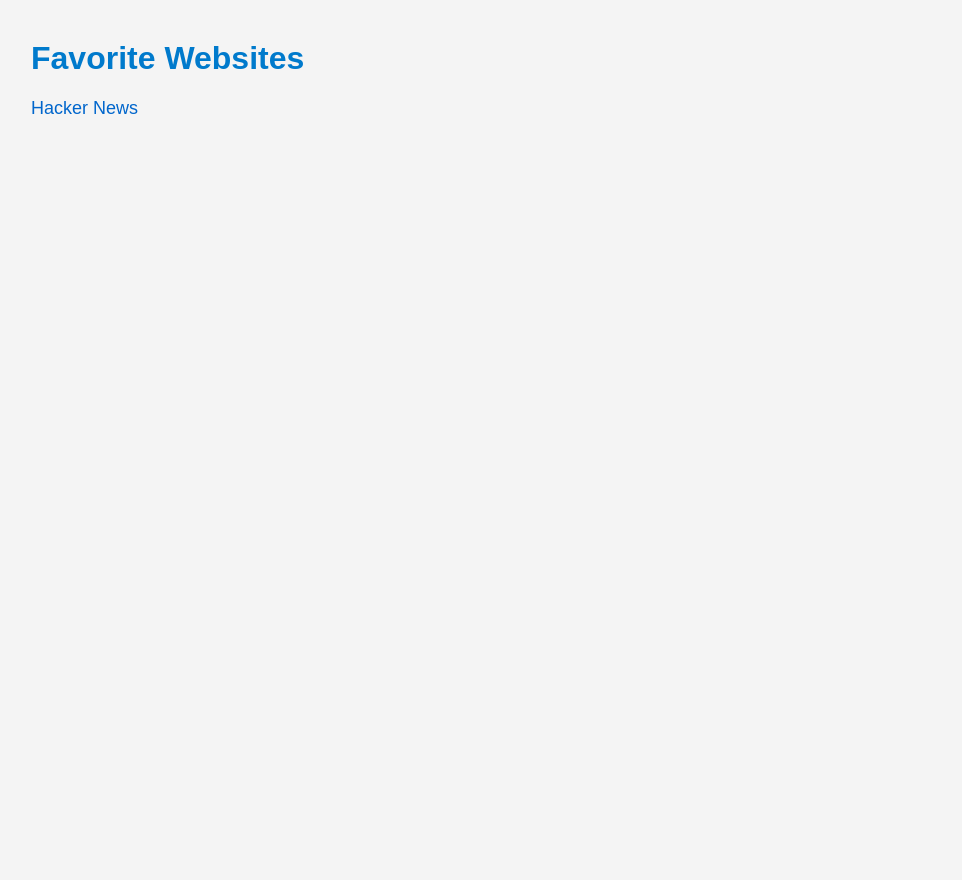
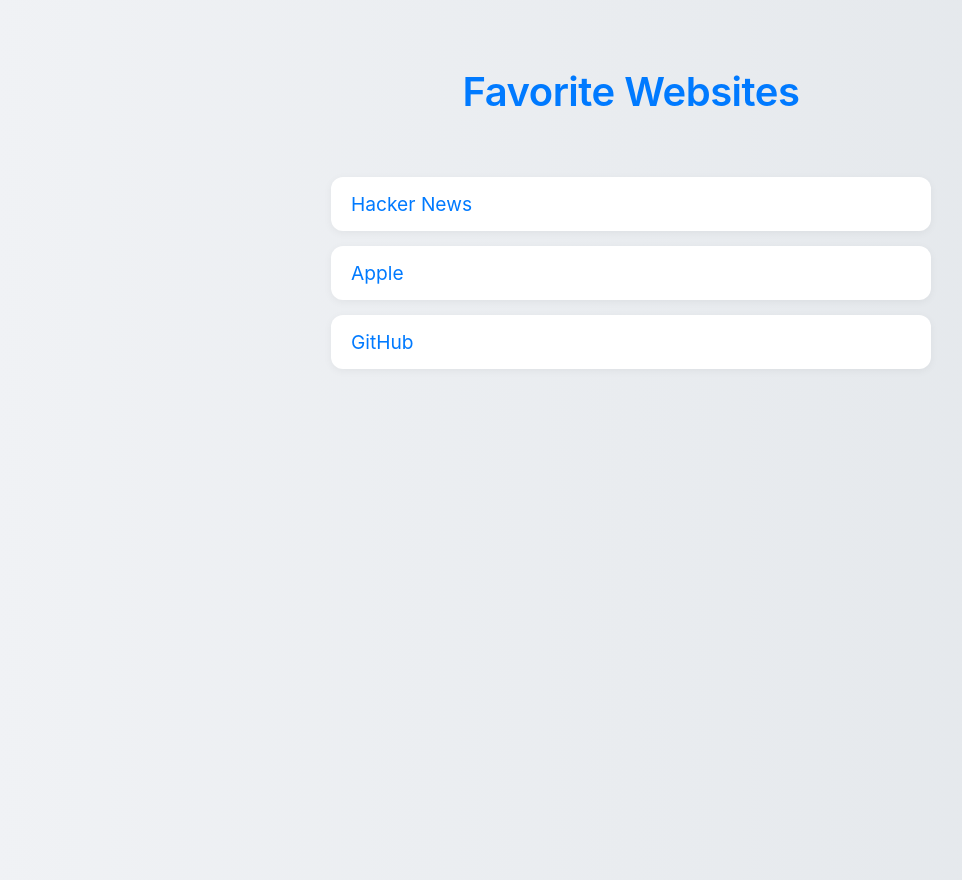
Before and after one commit to ZoroMaki/Mine, a plain HTML site: page index.html in a window 1280 px wide. Shown: the whole page, without its empty margins (9-971 px from the left). Before the commit the page ends 800 px from the top, so only its background shows below. Drawn offline with Linux system fonts and the light colour scheme.

Commit message:
Update index.html
checking with some css and other font

```diff
--- a/index.html
+++ b/index.html
@@ -1,32 +1,55 @@
 <!DOCTYPE html>
-<html>
+<html lang="en">
 <head>
+  <meta charset="UTF-8">
   <title>My Bookmarks</title>
   <style>
     body {
-      font-family: Arial, sans-serif;
-      background-color: #f4f4f4;
-      margin: 40px;
+      font-family: -apple-system, BlinkMacSystemFont, 'Segoe UI', Roboto, Helvetica, Arial, sans-serif;
+      background: linear-gradient(to right, #f0f2f5, #e2e6ea);
+      margin: 0;
+      padding: 40px 20px;
       color: #333;
+      min-height: 100vh;
+      display: flex;
+      flex-direction: column;
+      align-items: center;
     }
 
     h1 {
-      color: #007acc;
+      color: #007aff;
+      margin-bottom: 30px;
+      font-weight: 600;
+      font-size: 2.5rem;
+      letter-spacing: -0.5px;
     }
 
     ul {
       list-style: none;
       padding: 0;
+      max-width: 600px;
+      width: 100%;
     }
 
     li {
-      margin: 10px 0;
+      margin: 15px 0;
+      background: white;
+      padding: 15px 20px;
+      border-radius: 12px;
+      box-shadow: 0 2px 8px rgba(0,0,0,0.05);
+      transition: all 0.3s ease;
+    }
+
+    li:hover {
+      transform: translateY(-3px);
+      box-shadow: 0 4px 12px rgba(0,0,0,0.1);
     }
 
     a {
       text-decoration: none;
-      color: #0066cc;
-      font-size: 18px;
+      color: #007aff;
+      font-size: 1.2rem;
+      display: block;
     }
 
     a:hover {
@@ -39,6 +62,8 @@
   <h1>Favorite Websites</h1>
   <ul>
     <li><a href="https://news.ycombinator.com" target="_blank">Hacker News</a></li>
+    <li><a href="https://apple.com" target="_blank">Apple</a></li>
+    <li><a href="https://github.com" target="_blank">GitHub</a></li>
   </ul>
 </body>
 </html>
```
